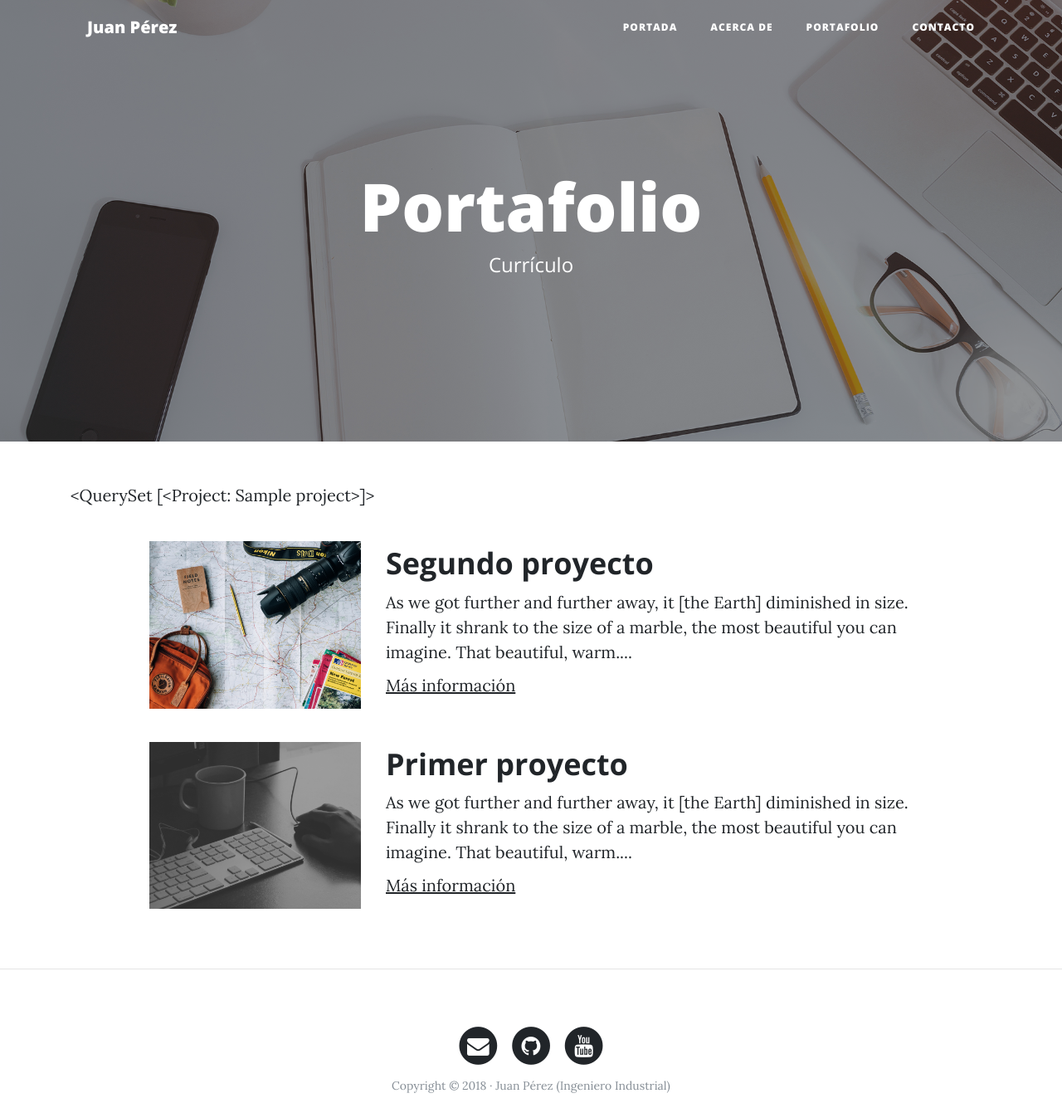
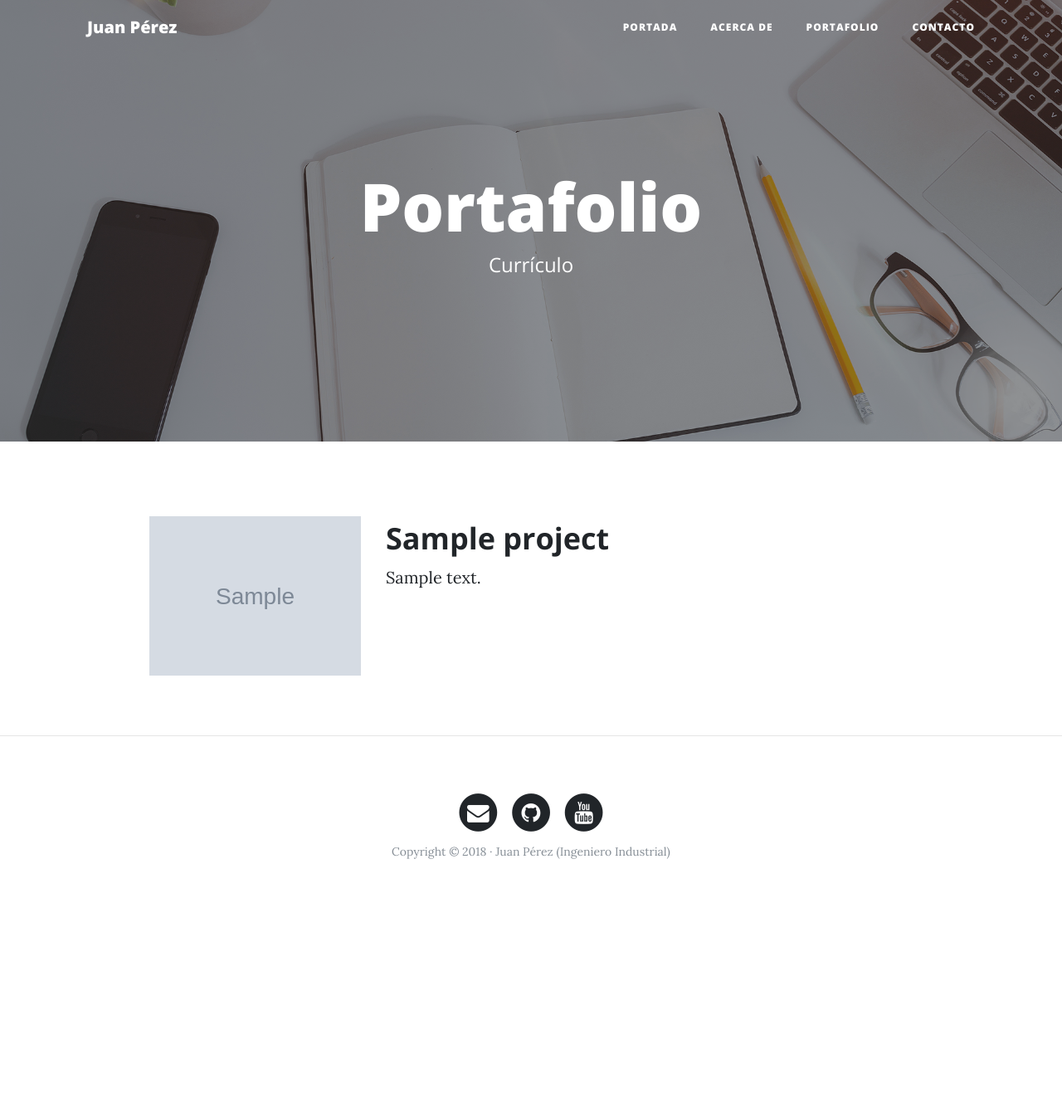
Before and after one commit to sr-vazkez/web-personal-django, a Django app: page /portafolio in a window 1280 px wide. Shown: the top 1335 px of the page at 83% size. After the commit the page ends 1035 px from the top, so only its background shows below. Run offline with Django 3.2, Linux system fonts and the light colour scheme; tables that the repository leaves empty hold one stand-in row (values such as "Sample post"); grey boxes marked "Sample" are stand-in pictures; some libraries are stand-ins or nearby versions.

Commit message:
mostrando la lista en html

```diff
--- a/webpersonal/portafolio/templates/portafolio/portafolio.html
+++ b/webpersonal/portafolio/templates/portafolio/portafolio.html
@@ -9,29 +9,19 @@
 {% endblock%}
 
 {% block content %}
-{{projects}}
+{% for project in projects %}
 <!-- Proyecto -->
 <div class="row project">
      <div class="col-lg-3 col-md-4 offset-lg-1">
-          <img class="img-fluid" src="{% static 'core/img/about-bg.jpg' %}" alt="">
+          <img class="img-fluid" src="{{project.image}}" alt="">
      </div>
      <div class="col-lg-7 col-md-8">
-          <h2 class="section-heading title">Segundo proyecto</h2>
-          <p>As we got further and further away, it [the Earth] diminished in size. Finally it shrank to the size of a
-               marble, the most beautiful you can imagine. That beautiful, warm....</p>
-          <p><a href="http://google.com">Más información</a></p>
+          <h2 class="section-heading title">{{project.title}}</h2>
+          <p>{{project.description}}</p>
+
+          <!--<p><a href="http://google.com">Más información</a></p>-->
      </div>
 </div>
-<!-- Proyecto -->
-<div class="row project">
-     <div class="col-lg-3 col-md-4 offset-lg-1">
-          <img class="img-fluid" src="{% static 'core/img/home-bg.jpg' %}" alt="">
-     </div>
-     <div class="col-lg-7 col-md-8">
-          <h2 class="section-heading title">Primer proyecto</h2>
-          <p>As we got further and further away, it [the Earth] diminished in size. Finally it shrank to the size of a
-               marble, the most beautiful you can imagine. That beautiful, warm....</p>
-          <p><a href="http://google.com">Más información</a></p>
-     </div>
-</div>
+{% endfor %}
+
 {% endblock %}
```
